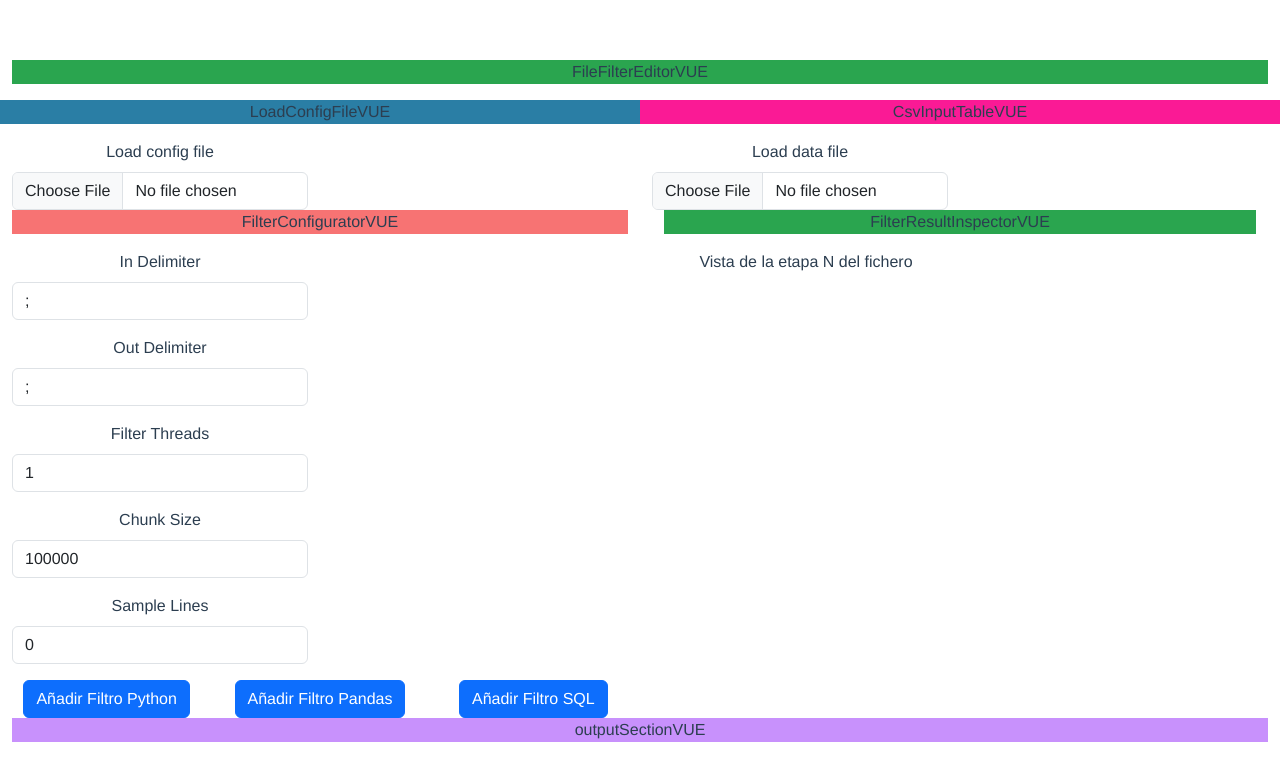
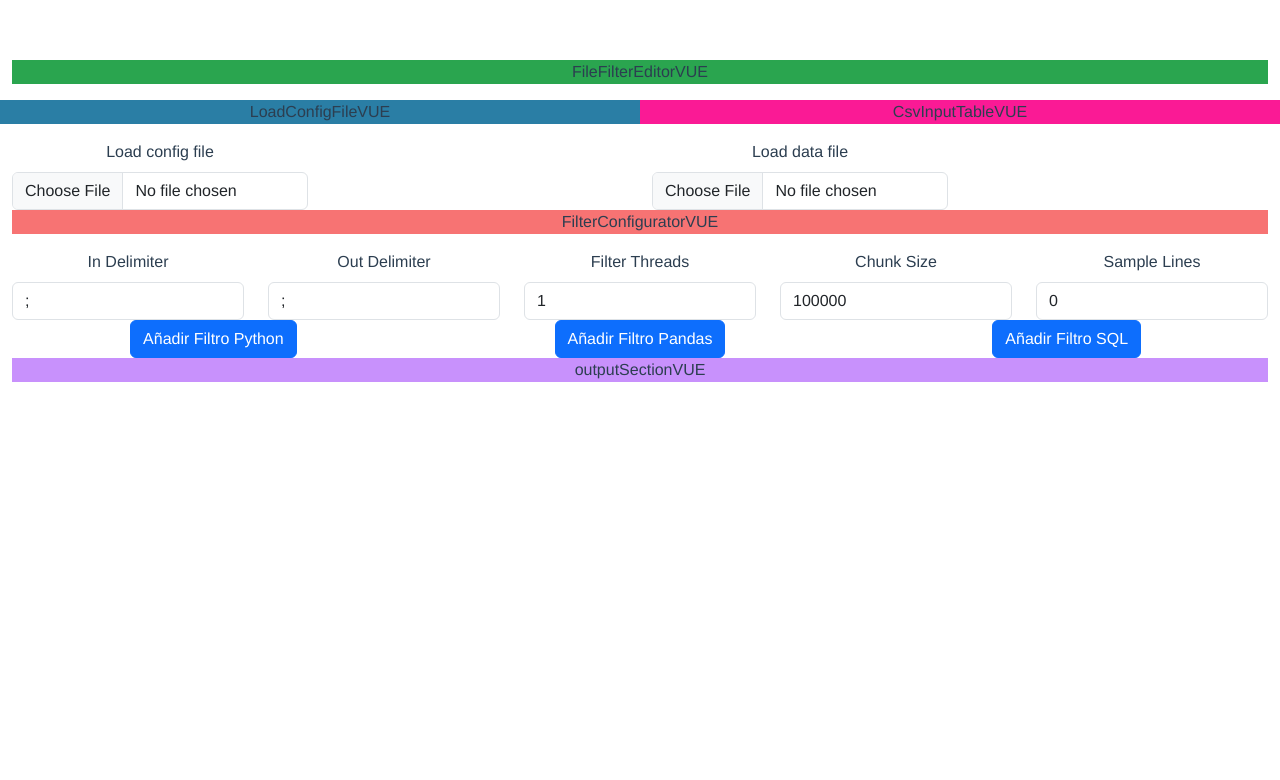
Before and after one commit to javitorres/filefilterEditor, a Vue app: page / in a window 1280 px wide. Shown: the top 780 px of the page. Built offline with nearby package versions, Linux system fonts and the light colour scheme.

Commit message:
Added more components

```diff
--- a/src/App.vue
+++ b/src/App.vue
@@ -1,5 +1,5 @@
 <template>
-  <FileFilterEditor msg="Welcome to FileFilter Editor"/>
+  <FileFilterEditor/>
 </template>
 
 <script>
--- a/src/components/FileFilterEditor.vue
+++ b/src/components/FileFilterEditor.vue
@@ -5,7 +5,8 @@
 
     <div class="row">
       <div class="col-md-6">
-        <filter-loader @loadedConfig="msg => filterConfiguration = msg"></filter-loader>
+        <filter-loader
+        @loadedConfig="loadedConfig => filterConfiguration = loadedConfig"></filter-loader>
       </div>
 
       <div class="col-md-6">
@@ -14,13 +15,13 @@
     </div>
 
     <div class="row">
-      <div class="col-md-6">
-        <filter-configurator :filterConfiguration=filterConfiguration> </filter-configurator>
+      <div class="col-md-12">
+        <filter-configurator
+          :filterConfiguration=this.filterConfiguration
+
+        > </filter-configurator>
+        <!-- QUITO ESTO QUE NO HACE NADA @deleteFilter="newFilters => filterConfiguration.filters = newFilters" -->
       </div>
-      <div class="col-md-6">
-        <filter-result-inspector></filter-result-inspector>
-      </div>
-
     </div>
 
     <div class="row">
@@ -28,7 +29,6 @@
         <output-section></output-section>
       </div>
     </div>
-
 
   </div>
 </template>
@@ -39,7 +39,6 @@ import CsvInputTable from './CsvInputTable.vue';
 import FilterLoader from './FilterLoader.vue';
 import FilterConfigurator from './FilterConfigurator.vue';
 import OutputSection from './OutputSection.vue';
-import FilterResultInspector from './FilterResultInspector.vue';
 
 export default {
   name: 'FileFilterEditor',
@@ -47,8 +46,7 @@ export default {
     CsvInputTable,
     FilterLoader,
     FilterConfigurator,
-    OutputSection,
-    FilterResultInspector
+    OutputSection
   },
   data() {
     return {
@@ -67,14 +65,12 @@ export default {
     };
   },
   watch: {
-    filterConfiguration: {
-      handler: function () {
-        console.log("FilterConfiguration changed: " + JSON.stringify(this.filterConfiguration));
-      },
-      deep: true
+    filterConfiguration() {
+      console.log("FilterConfiguration changed: " + JSON.stringify(this.filterConfiguration));
 
+    }
   }
-}
+
 }
 </script>
 
--- a/src/components/FilterConfigurator.vue
+++ b/src/components/FilterConfigurator.vue
@@ -1,33 +1,42 @@
 <template>
   <div>
     <p class="filter-configurator-style">FilterConfiguratorVUE</p>
+
     <div class="row">
-      <div class="col-md-6">
-        <div class="mb-3">
+      <div class="col-md-12">
+
+        <div class="row">
+          <div class="col">
             <label for="inDelimiter" class="form-label">In Delimiter</label>
-          <input type="text" class="form-control" id="inDelimiter" v-model="localFilterConfiguration.inDelimiter" @change="updateFilterConfiguration">
+            <input type="text" class="form-control" id="inDelimiter" v-model="localFilterConfiguration.inDelimiter"
+              @change="updateFilterConfiguration">
           </div>
-        <div class="mb-3">
+          <div class="col">
             <label for="outDelimiter" class="form-label">Out Delimiter</label>
-          <input type="text" class="form-control" id="outDelimiter" v-model="localFilterConfiguration.outDelimiter" @change="updateFilterConfiguration">
+            <input type="text" class="form-control" id="outDelimiter" v-model="localFilterConfiguration.outDelimiter"
+              @change="updateFilterConfiguration">
           </div>
-        <div class="mb-3">
+          <div class="col">
             <label for="filterThreads" class="form-label">Filter Threads</label>
-          <input type="number" class="form-control" id="filterThreads" v-model="localFilterConfiguration.filterThreads" @change="updateFilterConfiguration">
+            <input type="number" class="form-control" id="filterThreads" v-model="localFilterConfiguration.filterThreads"
+              @change="updateFilterConfiguration">
           </div>
-        <div class="mb-3">
+          <div class="col">
             <label for="chunkSize" class="form-label">Chunk Size</label>
-          <input type="number" class="form-control" id="chunkSize" v-model="localFilterConfiguration.chunkSize" @change="updateFilterConfiguration">
+            <input type="number" class="form-control" id="chunkSize" v-model="localFilterConfiguration.chunkSize"
+              @change="updateFilterConfiguration">
           </div>
-        <div class="mb-3">
+          <div class="col">
             <label for="sampleLines" class="form-label">Sample Lines</label>
-          <input type="number" class="form-control" id="sampleLines" v-model="localFilterConfiguration.sampleLines" @change="updateFilterConfiguration">
+            <input type="number" class="form-control" id="sampleLines" v-model="localFilterConfiguration.sampleLines"
+              @change="updateFilterConfiguration">
+          </div>
         </div>
       </div>
     </div> <!-- end of row -->
 
     <div v-for="(filter, index) in localFilterConfiguration.filters" :key="index" class="mb-3">
-      <div class="col-md-12">
+      <div class="col-md-6">
         <filter-editor
           :actionType="filter.actionType"
           :name="filter.name"
@@ -40,7 +49,12 @@
 
         </filter-editor>
       </div>
+      <div class="col-md-6">
+        <filter-result-inspector></filter-result-inspector>
+      </div>
+
     </div> <!-- end of v-for -->
+
 
     <!-- Buttons -->
     <div class="row">
@@ -60,25 +74,20 @@
 
 <script>
 import FilterEditor from './FilterEditor.vue';
+import FilterResultInspector from './FilterResultInspector.vue';
 
 export default {
   name: 'FilterConfigurator',
   components: {
-      FilterEditor
+    FilterEditor,
+    FilterResultInspector
   },
-    props:{
-      filterConfiguration: {
-        inDelimiter: ';',
-        outDelimiter: ';',
-        filterThreads: 1,
-        chunkSize: 100000,
-        sampleLines: 0,
-        filters: []
-      }
+  props: {
+    filterConfiguration: Object
   },
   data() {
     return {
-        localFilterConfiguration:JSON.parse(JSON.stringify(this.filterConfiguration))
+      localFilterConfiguration: JSON.parse(JSON.stringify(this.filterConfiguration))
     };
   },
   methods: {
@@ -93,7 +102,13 @@
       this.localFilterConfiguration.filters[index].config = config;
     },
     deleteFilter(index) {
+      console.log("Deleting filter " + index);
+      var filter = this.localFilterConfiguration.filters[index]
+      console.log("Deleting filter " + filter["name"]);
       this.localFilterConfiguration.filters.splice(index, 1);
+      for (var i = 0; i < this.localFilterConfiguration.filters.length; i++) {
+        console.log("Filter " + i + " is " + this.localFilterConfiguration.filters[i]["name"]);
+      }
     },
     testFilter(index) {
       console.log("Testing filter " + index);
@@ -110,6 +125,12 @@
         this.$emit('deleteFilter', val);
       },
       deep: true
+    },
+    filterConfiguration: {
+      handler: function () {
+        this.localFilterConfiguration= JSON.parse(JSON.stringify(this.filterConfiguration))
+      },
+      deep: true
     }
   }
 };
--- a/src/components/FilterLoader.vue
+++ b/src/components/FilterLoader.vue
@@ -17,7 +17,7 @@ export default {
   name: 'FilterLoader',
   data() {
     return {
-
+      loadedConfig: Object
     };
   },
   emits: ['loadedConfig'],
@@ -34,7 +34,7 @@ export default {
         reader.onload = (e) => {
           try {
             const loadedConfig = yaml.load(e.target.result);
-            console.log(yaml.dump(loadedConfig));
+            console.log("Loaded new config:" + yaml.dump(loadedConfig));
             this.$emit('loadedConfig', loadedConfig);
           } catch (e) {
             console.log(e);
@@ -42,6 +42,8 @@ export default {
         };
 
         reader.readAsText(file);
+        // Resetear el valor del input después de la carga
+        event.target.value = '';
       }
     }
   }
```
Lines whose indentation alone changed are shown as unchanged.
